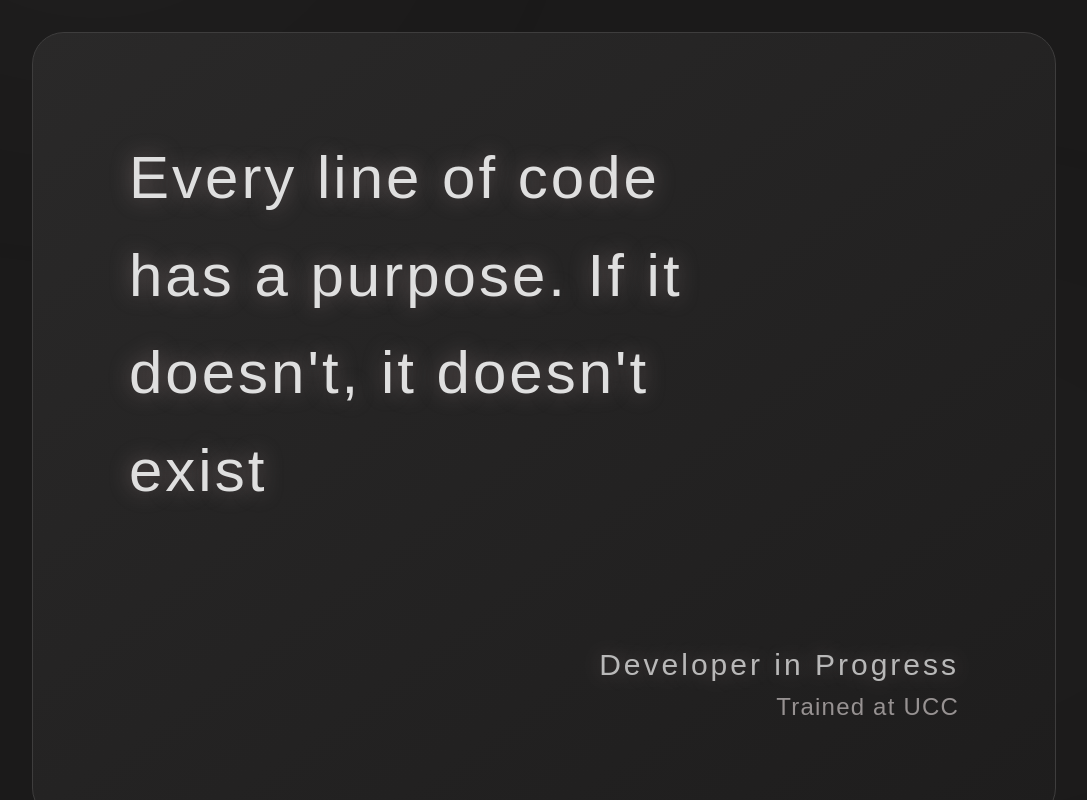
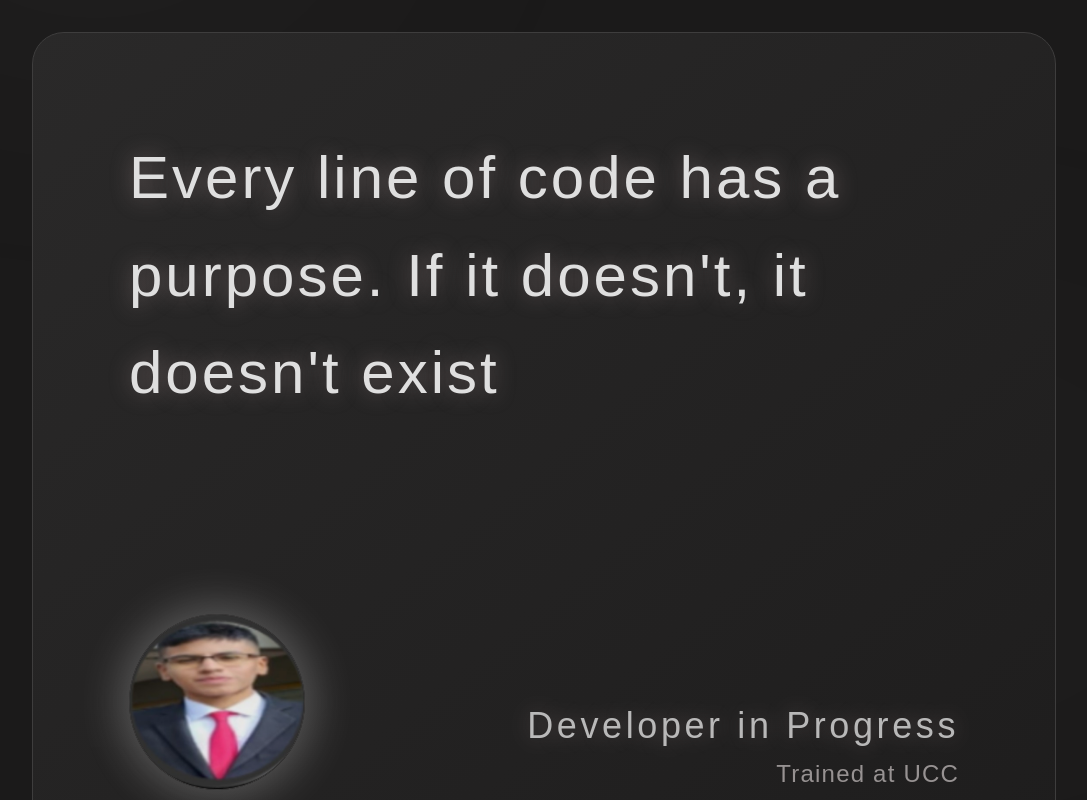
Before and after one commit to AlejandroEspana/portafolio, a Next.js app: page /en in a window 1280 px wide. Shown: the part 180-980 px from the top of the page, without its empty margins (96-1183 px from the left). Built offline with nearby package versions, Linux system fonts and the light colour scheme; a web font is replaced by a local one.

Commit message:
Agregando foto de perfil en el aprtado de work

```diff
--- a/app/[lang]/page.tsx
+++ b/app/[lang]/page.tsx
@@ -21,15 +21,23 @@ export default async function Home({ params }: { params: Promise<{ lang: string
       {/* Hero Section */}
       <section className="w-full flex-grow flex flex-col items-center justify-center p-6 md:p-12 mb-16 relative">
         <div className="w-full max-w-5xl rounded-[2rem] border border-[var(--color-border-main)] bg-gradient-to-br from-[var(--color-grad-start)] to-[var(--color-grad-end)] p-10 md:p-16 lg:p-24 relative overflow-hidden flex flex-col justify-between gap-16 md:gap-32">
-
-          <div className="flex flex-col gap-6 md:gap-8 z-10 w-full md:w-3/4">
-            <h1 className="text-4xl md:text-6xl text-[var(--color-text-main)] leading-normal md:leading-relaxed tracking-wider text-glow text-left max-w-2xl">
+          <div className="flex flex-col gap-6 md:gap-8 z-10 w-full mb-12 md:mb-16">
+            <h1 className="text-4xl md:text-6xl text-[var(--color-text-main)] leading-normal md:leading-relaxed tracking-wider text-glow text-left max-w-4xl">
               {text.quote}
             </h1>
           </div>
 
-          <div className="flex flex-col items-end text-right w-full gap-2">
-            <h2 className="text-2xl md:text-3xl text-[var(--color-text-main)] tracking-widest text-glow opacity-80">
+          {/* Bottom section: Photo + Role */}
+          <div className="flex flex-col-reverse sm:flex-row items-center sm:items-end justify-between w-full z-10 gap-10 sm:gap-0 mt-auto">
+
+            {/* Foto inferior izquierda */}
+            <div className="w-32 h-32 md:w-44 md:h-44 rounded-full border border-[var(--color-border-main)] overflow-hidden shadow-[var(--shadow-sphere)] opacity-90 hover:opacity-100 hover:scale-105 transition-all duration-500 shrink-0">
+               <img src="/Foto Alejandro.svg" alt="Alejandro España" className="w-full h-full object-cover" />
+            </div>
+
+            {/* Texto inferior derecha */}
+            <div className="flex flex-col items-center sm:items-end text-center sm:text-right gap-3">
+              <h2 className="text-2xl md:text-3xl lg:text-4xl text-[var(--color-text-main)] tracking-widest text-glow opacity-80">
                 {text.role}
               </h2>
               <p className="text-xl md:text-2xl text-[var(--color-subtext)] tracking-wider">
@@ -37,6 +45,7 @@ export default async function Home({ params }: { params: Promise<{ lang: string
               </p>
             </div>
 
+          </div>
         </div>
       </section>
 
```
Lines whose indentation alone changed are shown as unchanged.
